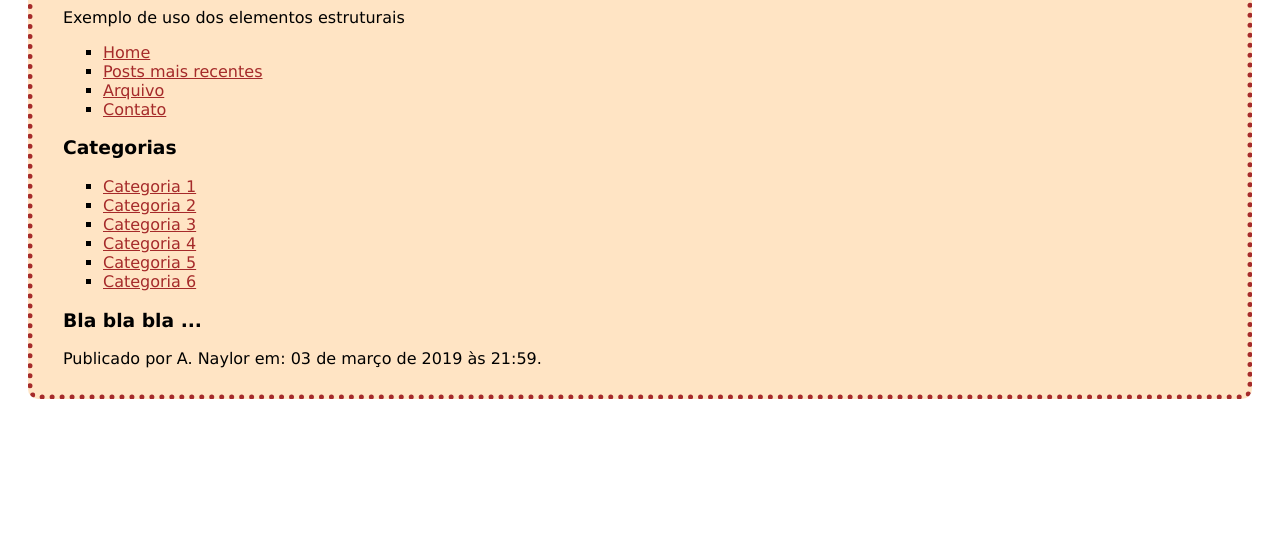
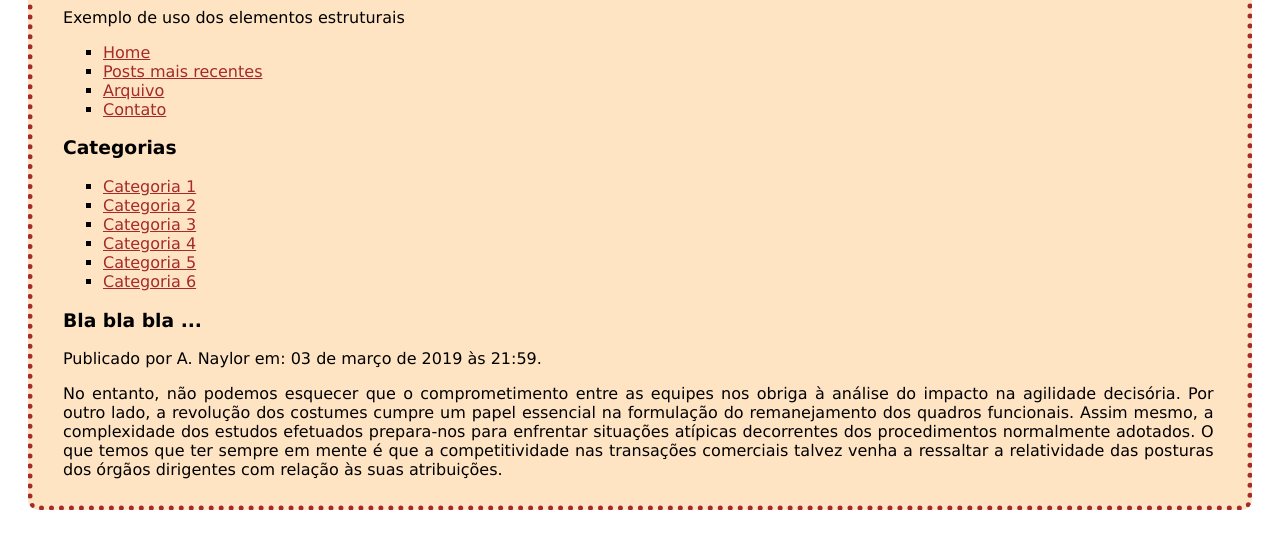
Before and after one commit to annanaylor/ucp, a plain HTML site: page prog_web/index.html in a window 1280 px wide. Shown: the part 135-684 px from the top of the page. Drawn offline with Linux system fonts and the light colour scheme.

Commit message:
Update index.html

```diff
--- a/prog_web/index.html
+++ b/prog_web/index.html
@@ -43,6 +43,15 @@
                             </time>
                         </p>
                     </header>
+                    <p>
+                        No entanto, não podemos esquecer que o comprometimento entre as equipes nos obriga
+                        à análise do impacto na agilidade decisória. Por outro lado, a revolução dos costumes
+                        cumpre um papel essencial na formulação do remanejamento dos quadros funcionais.
+                        Assim mesmo, a complexidade dos estudos efetuados prepara-nos para enfrentar situações
+                        atípicas decorrentes dos procedimentos normalmente adotados. O que temos que ter sempre
+                        em mente é que a competitividade nas transações comerciais talvez venha a ressaltar a
+                        relatividade das posturas dos órgãos dirigentes com relação às suas atribuições.
+                    </p>
                 </article>
             </section>
         </div>
```
